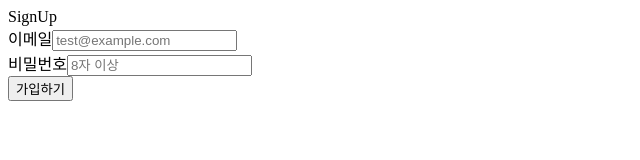
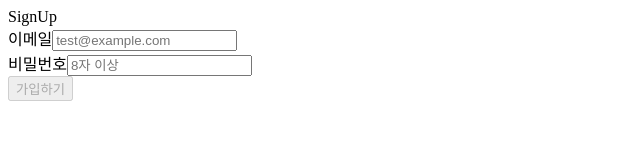
Before and after one commit to eunrain/wanted-pre-onboarding-frontend, a React (Create React App) app: page /signup in a window 1280 px wide. Shown: the top 160 px of the page, without its empty margins (0-640 px from the left). Built offline with nearby package versions, Linux system fonts and the light colour scheme.

Commit message:
[feat] 회원가입 api 연결 완료

```diff
--- a/src/pages/SignUp.jsx
+++ b/src/pages/SignUp.jsx
@@ -1,6 +1,10 @@
-import React, { useState } from "react";
+import React, { useEffect, useState } from "react";
+import { useNavigate } from "react-router-dom";
+import { SignUpAPI } from "../tools/instance";
 
 const SignUp = () => {
+  const navigate = useNavigate();
+
   //이메일 비밀번호 확인
   const [email, setEmail] = useState("");
   const [pw, setPw] = useState("");
@@ -8,6 +12,7 @@ const SignUp = () => {
   //유효성 검사
   const [emailValid, setEmailValid] = useState(false);
   const [pwValid, setPwValid] = useState(false);
+  const [btnOn, setBtnOn] = useState(true);
 
   const handleEmail = (e) => {
     setEmail(e.target.value);
@@ -27,9 +32,31 @@ const SignUp = () => {
     }
   };
 
+  const signupHandler = (e) => {
+    e.preventDefault();
+    const data = { email: email, password: pw };
+    SignUpAPI.signUp(data).then((res) => {
+      console.log(res);
+      if (res.status === 201) {
+        alert("회원가입이 완료되었습니다");
+        navigate("/signin");
+      }
+    });
+  };
+
+  //이메일, 비밀번호의 valid state 값이 변경될때마다, 버튼 활성화 유무 check
+  useEffect(() => {
+    if (emailValid && pwValid) {
+      setBtnOn(false);
+      return;
+    }
+    setBtnOn(true);
+  }, [emailValid, pwValid]);
+
   return (
     <>
       <div>SignUp</div>
+      <form onSubmit={signupHandler}>
         <div>
           <label>
             이메일
@@ -58,7 +85,8 @@ const SignUp = () => {
           </label>
         </div>
         {!pwValid && pw.length > 0 ? "8자 이상 입력하세요" : ""}
-      <button>가입하기</button>
+        <button disabled={btnOn}>가입하기</button>
+      </form>
     </>
   );
 };
```
Lines whose indentation alone changed are shown as unchanged.
